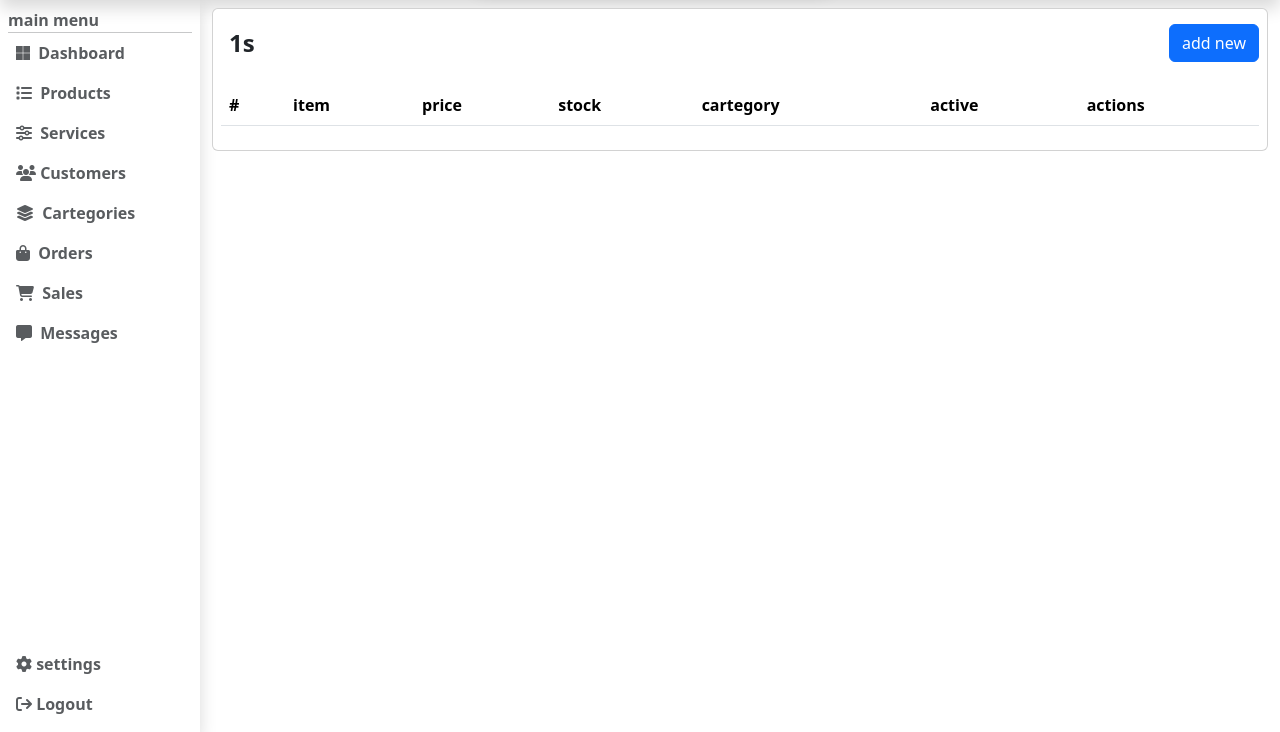
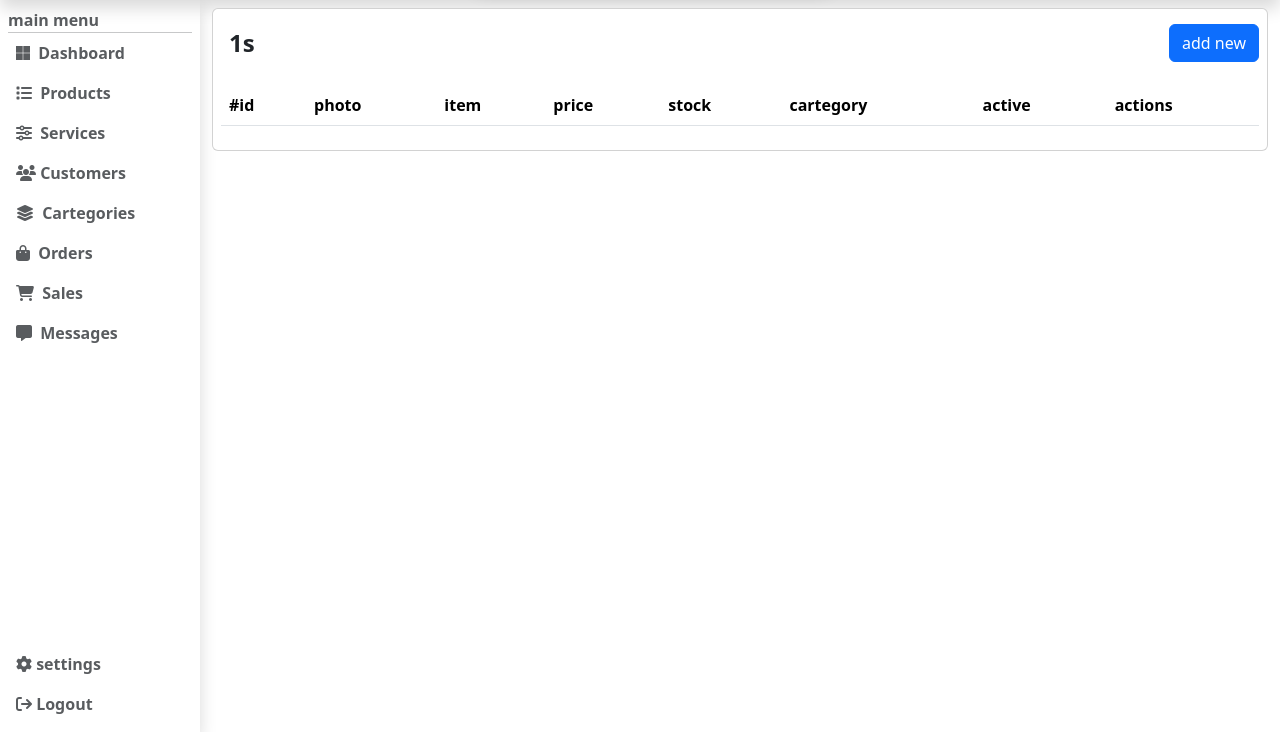
Before and after one commit to muchirajunior/BiasharaDash, a Flask app: page /1 in a window 1280 px wide. Shown: the part 68-800 px from the top of the page. Run offline with Flask 3, Linux system fonts and the light colour scheme; a user stored in the database is signed in; tables that the repository leaves empty hold one stand-in row (values such as "Sample post"); lists and menus that the app fills with data are empty.

Commit message:
conf and item id :gear:

```diff
--- a/config.py
+++ b/config.py
@@ -54,7 +54,7 @@
 
     def inaccessible_callback(self, name, **kwargs):
         if current_user.is_authenticated:
-            return redirect(url_for("users.restricted"))
+            return redirect(url_for("dashboard.index"))
         # redirect to login page if user doesn't have access
         return redirect(url_for('users.login', next=request.url))
 
--- a/templates/dashboard/items.html
+++ b/templates/dashboard/items.html
@@ -51,7 +51,8 @@
   <table class="table">
     <thead class="">
       <tr class="bg-light m-2 table-row">
-        <th scope="col">#</th>
+        <th scope="col">#id</th>
+        <th scope="col">photo</th>
         <th scope="col">item</th>
         <th scope="col">price</th>
         <th scope="col" name="stock_field">stock</th>
@@ -126,7 +127,9 @@
       <div class="card table-card m-2" style="max-width: 22rem;">
         <img src="{{url_for('static',filename="/images/item.png")}}" class="card-img-top bg-primary-subtle"
           style="max-height: 250px;" alt="...">
-        <h5 class="card-title m-2">{{item.name}}</h5>
+
+        <h5 class="card-title m-2 d-flex flex-row justify-content-between"> <span>{{item.name}}</span> <span>#{{item.id}}</span> </h5>
+
         <div class="card shadow border-secondary-subtle d-flex flex-row p-2 m-2 justify-content-between">
           <div class="text-center me-1">
             <b>price</b> <br>
@@ -158,10 +161,11 @@
       <!-- item row in the table -->
       <tr class="m-2 shadow rounded border-secondary-subtle table-row" data-bs-target="#itemDialog-{{item.id}}"
         data-bs-toggle="modal">
-        <th scope="row">
+        <th scope="row"> {{item.id}} </th>
+        <td >
           <img src="{{url_for('static',filename="/images/item.png")}}"
             class="img-fluid rounded-circle bg-primary-subtle" width="50px" alt="" srcset="">
-        </th>
+        </td>
         <td>{{item.name}}</td>
         <td>{{item.price}}</td>
         {% if item.type=="product" %}
```
